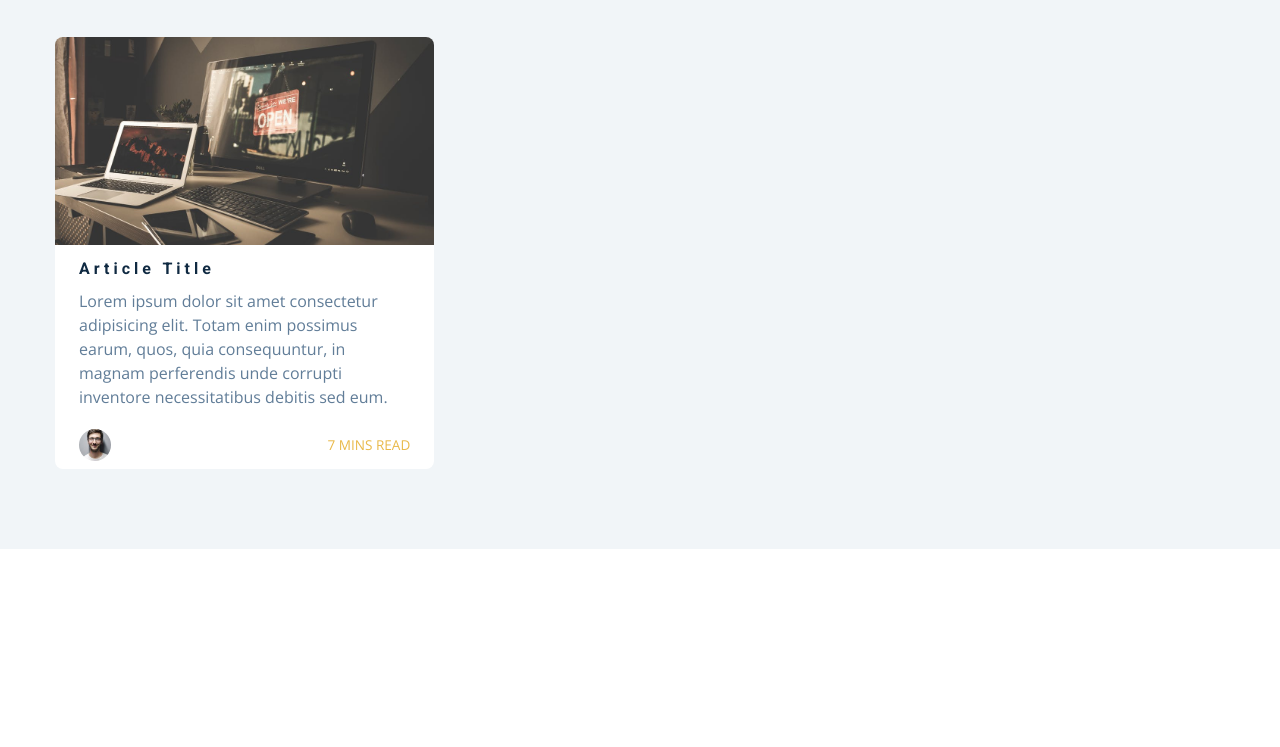
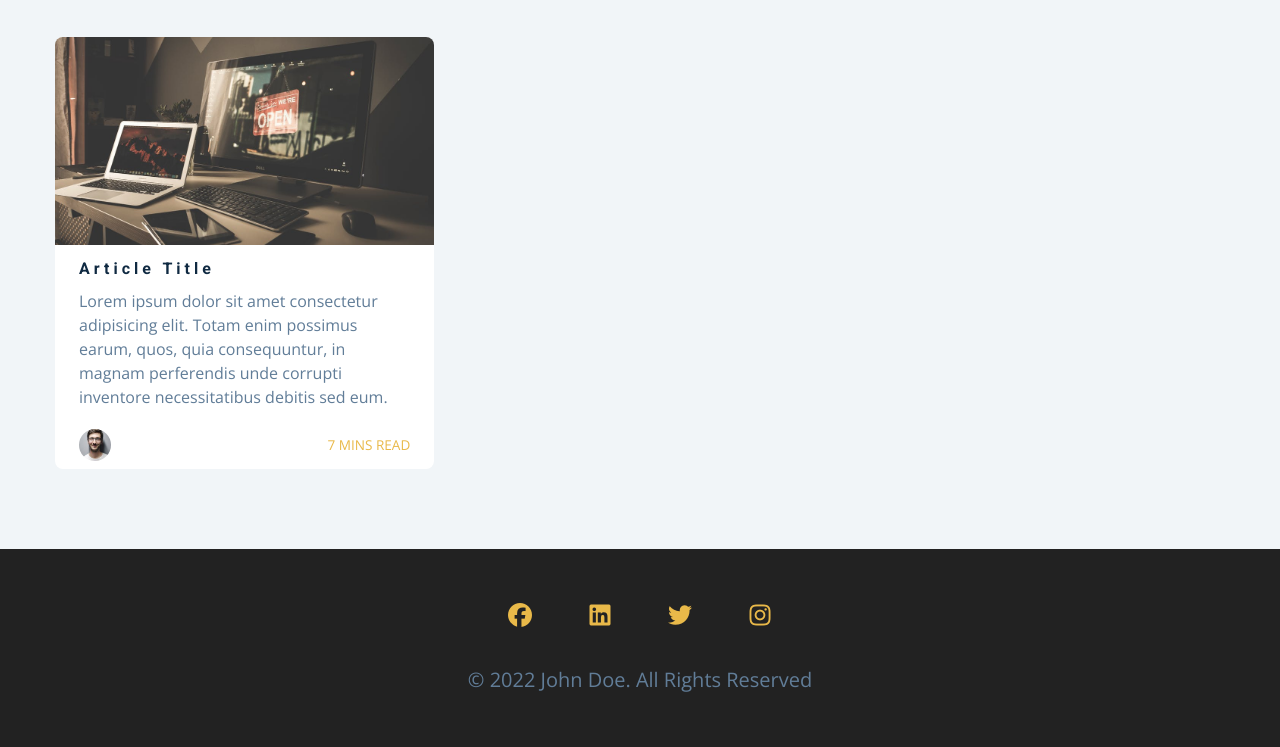
Before and after one commit to draklelnn230/Portfolio-Project, a plain HTML site: page index.html in a window 1280 px wide. Shown: the part 6616-7363 px from the top of the page. Before the commit the page ends 7165 px from the top, so only its background shows below. Drawn offline with nearby package versions, Linux system fonts and the light colour scheme.

Commit message:
Working with Footer

```diff
--- a/css/styles.css
+++ b/css/styles.css
@@ -813,6 +813,25 @@ Blog
 Footer
 ===============
 */
+.footer {
+  padding-bottom: 2rem;
+  background: #222;
+  display: grid;
+  place-items: center;
+}
+.footer .social-icons {
+  margin-bottom: 2rem;
+}
+.footer .social-icon {
+  color: var(--clr-primary-5);
+}
+.footer .social-icon:hover {
+  color: var(--clr-primary-1);
+}
+.footer p {
+  font-size: 1.25rem;
+  text-transform: capitalize;
+}
 /*
 ===============
 Single Page
--- a/index.html
+++ b/index.html
@@ -533,7 +533,35 @@
     </section>
     <!--end of  blog -->
     <!-- footer -->
-
+    <footer class="footer">
+      <ul class="social-icons">
+        <li>
+          <a href="https://www.facebook.com/" class="social-icon">
+            <i class="fab fa-facebook"></i>
+          </a>
+        </li>
+        <li>
+          <a href="https://www.linkedin.com/" class="social-icon">
+            <i class="fab fa-linkedin"></i>
+          </a>
+        </li>
+        <li>
+          <a href="https://www.twitter.com" class="social-icon">
+            <i class="fab fa-twitter"></i>
+          </a>
+        </li>
+        <li>
+          <a href="https://www.instagram.com" class="social-icon">
+            <i class="fab fa-instagram"></i>
+          </a>
+        </li>
+      </ul>
+      <p>
+        &copy;
+        <span id="date"></span>
+        john doe. all rights reserved
+      </p>
+    </footer>
     <script src="./js/app.js"></script>
   </body>
 </html>
```
Also changed, not shown: about.html (+137 -2 lines).
